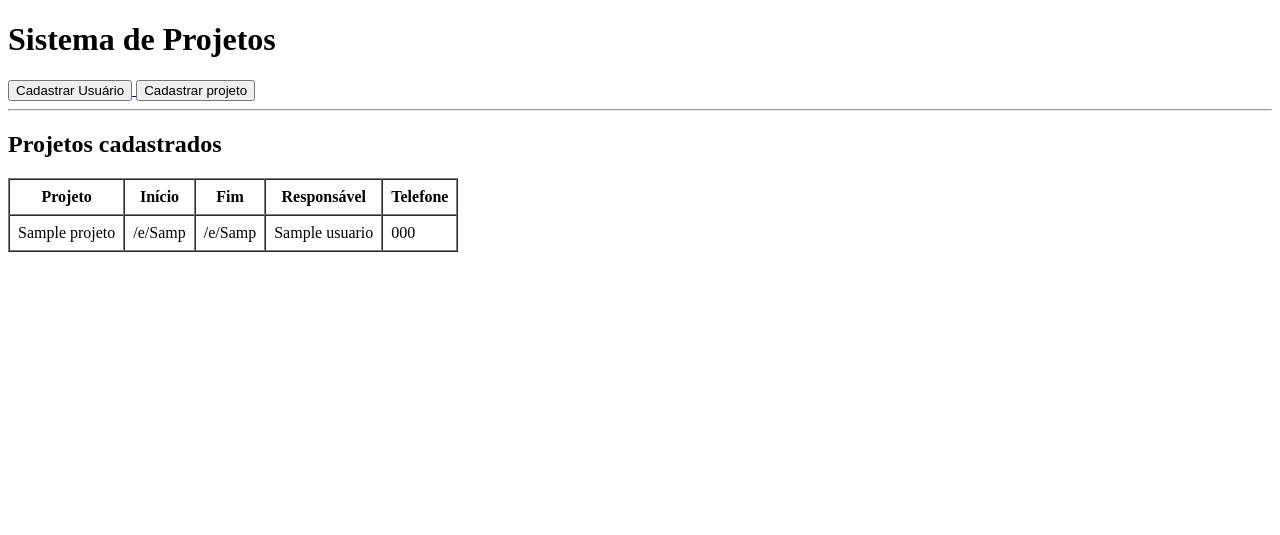
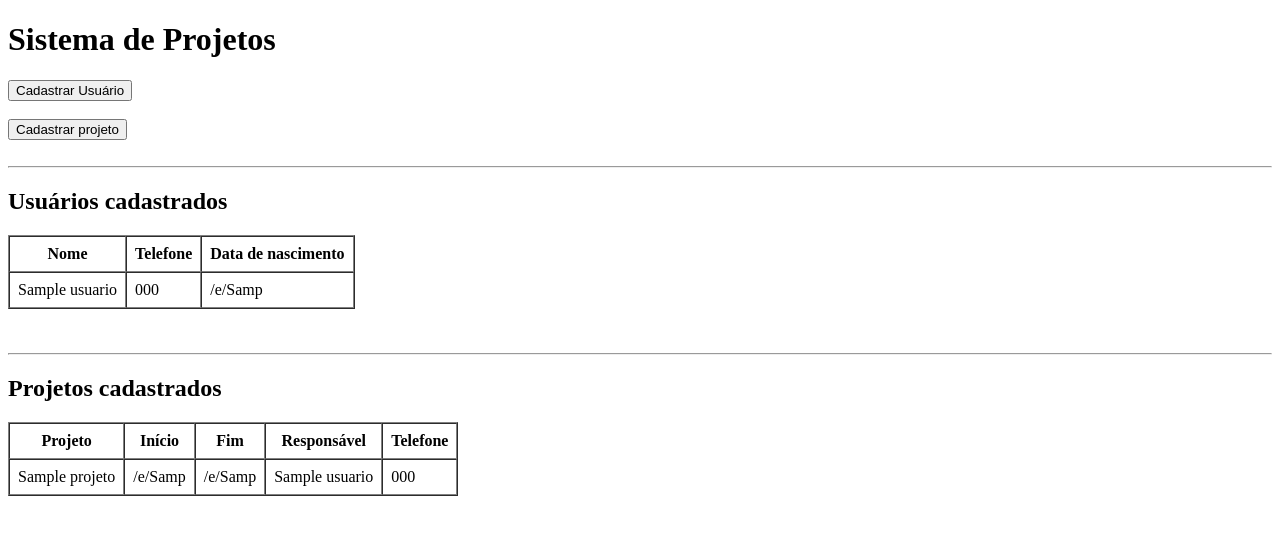
Before and after one commit to EnzoRochaV/Projeto-estagio-Sensedia, a Flask app: page / in a window 1280 px wide. Shown: the top 535 px of the page. Run offline with Flask 3, Linux system fonts and the light colour scheme; tables that the repository leaves empty hold one stand-in row (values such as "Sample post").

Commit message:
lista usuarios na home

```diff
--- a/app.py
+++ b/app.py
@@ -59,12 +59,19 @@ def home():
         JOIN usuario u ON p.usuario_id = u.id
         ORDER BY p.id DESC
     """)
+    projetos = cursor.fetchall()
 
-    projetos = cursor.fetchall()
+    cursor.execute("""
+        SELECT nome, telefone, data_nascimento
+        FROM usuario
+        ORDER BY id DESC
+    """)
+    usuarios = cursor.fetchall()
+
     con.close()
 
     msg = request.args.get("msg")
-    return render_template("index.html", projetos=projetos, msg=msg)
+    return render_template("index.html", projetos=projetos, usuarios=usuarios, msg=msg)
 
 #rota de cadastro de usuario
 @app.route("/usuarios", methods=["GET", "POST"])
--- a/templates/cadastro_projeto.html
+++ b/templates/cadastro_projeto.html
@@ -27,7 +27,7 @@
     <label>Responsável:</label><br>
     <select name="usuario_id">
         {% for u in usuarios %}
-            <option value="{{ u[0] }}">{{ u[1] }}</option>
+        <option value="{{ u[0] }}">{{ u[1] }}</option>
         {% endfor %}
     </select>
     <br><br>
--- a/templates/index.html
+++ b/templates/index.html
@@ -20,11 +20,39 @@
     <button>Cadastrar Usuário</button>
 </a>
 
+<br><br>
+
 <a href="/projetos">
     <button>Cadastrar projeto</button>
 </a>
+<br><br>
+<hr>
 
+<h2>Usuários cadastrados</h2>
+
+{% if usuarios and usuarios|length > 0 %}
+<table border="1" cellpadding="8" cellspacing="0">
+    <tr>
+        <th>Nome</th>
+        <th>Telefone</th>
+        <th>Data de nascimento</th>
+    </tr>
+
+    {% for u in usuarios %}
+    <tr>
+        <td>{{ u[0] }}</td>
+        <td>{{ u[1] }}</td>
+        <td>{{ u[2][8:10] }}/{{ u[2][5:7] }}/{{ u[2][0:4] }}</td>
+    </tr>
+    {% endfor %}
+</table>
+{% else %}
+<p>Nenhum usuário cadastrado ainda.</p>
+{% endif %}
+<br><br>
 <hr>
+
+
 
 <h2>Projetos cadastrados</h2>
 
```
Also changed, not shown: sistema.db. Lines whose indentation alone changed are shown as unchanged.
